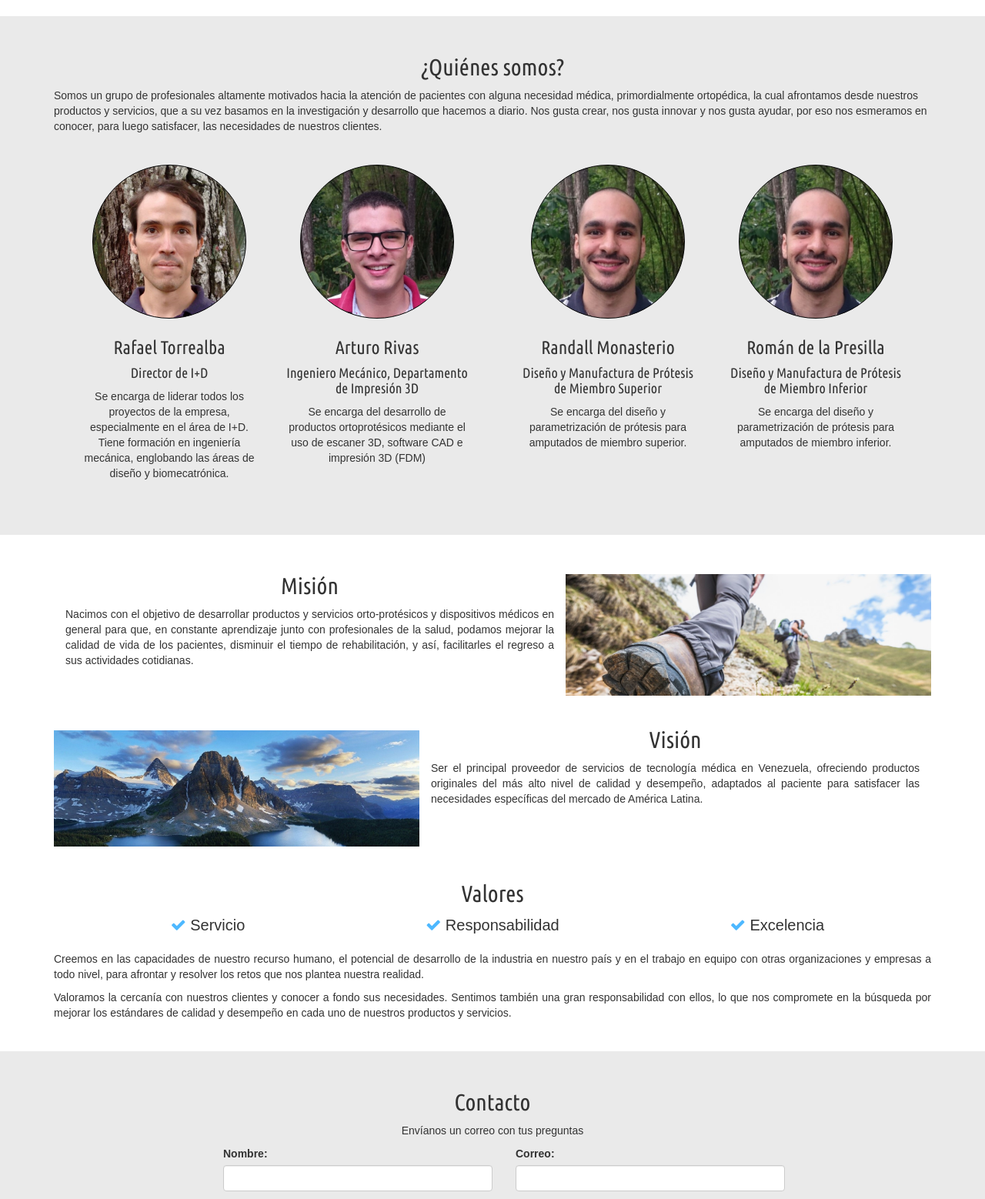
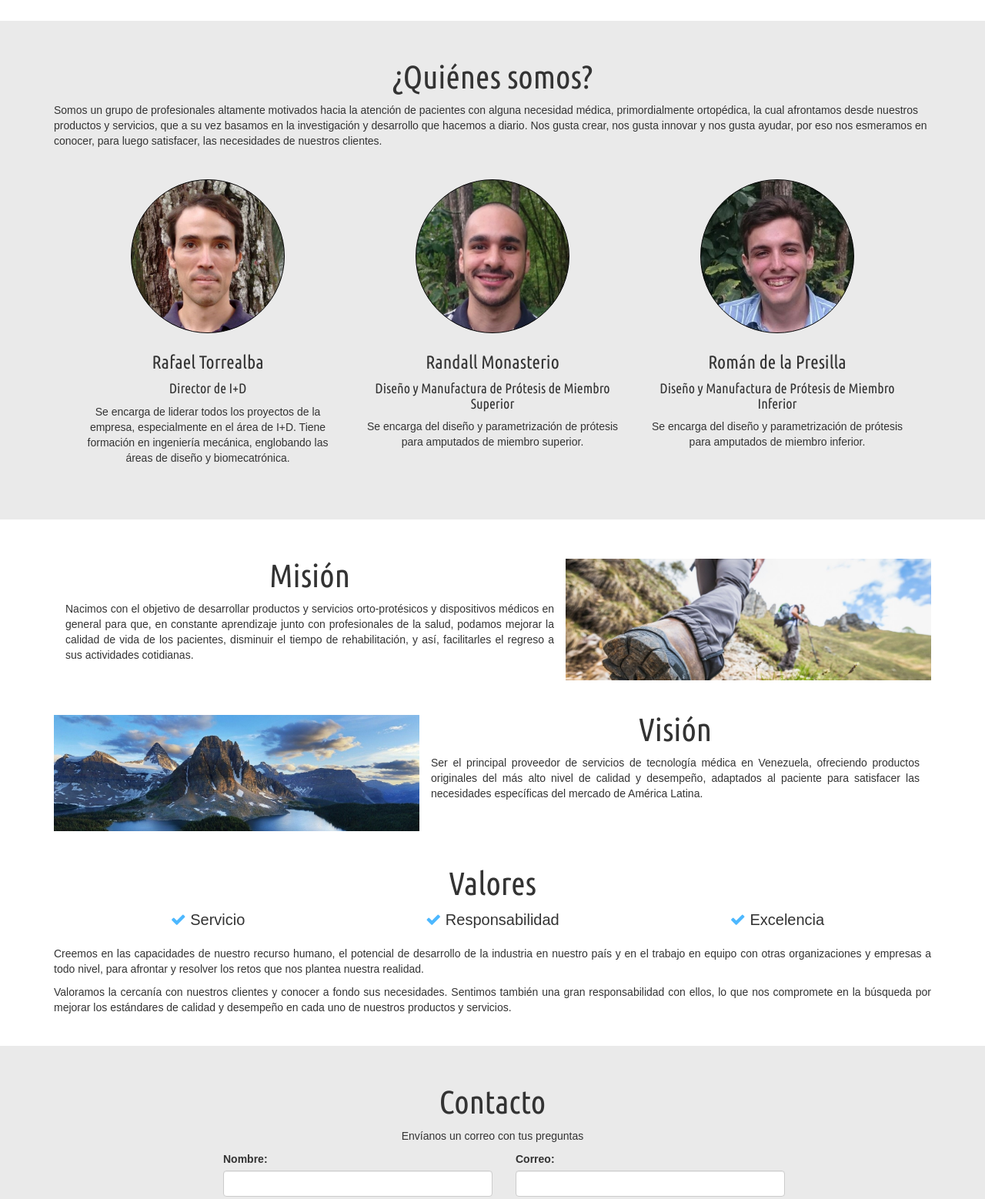
Before and after one commit to dannodan/biomekatronica, a website: page index.html in a window 1280 px wide. Shown: the part 809-2367 px from the top of the page at 77% size. Drawn offline with Linux system fonts and the light colour scheme; a web font is replaced by a local one.

Commit message:
Last Changes

```diff
--- a/css/main.css
+++ b/css/main.css
@@ -17,9 +17,13 @@ h1, h2, h3, h4 {
   font-family: 'Ubuntu Condensed', sans-serif;
 }
 
+h1 {
+  font-size: 42px;
+}
+
 .header {
   position: fixed;
-  height: 100px;
+  height: 120px;
   width: 100%;
   top: 0;
   left: 0;
@@ -30,7 +34,7 @@ h1, h2, h3, h4 {
 .navbar {
   display: inline-block;
   float: right;
-  padding: 40px 0;
+  padding: 50px 0;
 }
 
 .navbar a {
@@ -74,7 +78,7 @@ section:before {
 }
 
 .marco-logo {
-  height: 90px;
+  height: 100px;
   width: 300px;
   display: inline-block;
   background: url("../images/Biomekatronica.png") no-repeat center center;
@@ -119,8 +123,8 @@ section:before {
   background-size: contain;
 }
 
-.samuel {
-  background: url("../images/Samuel.jpg") no-repeat center center;
+.roman {
+  background: url("../images/Roman.jpg") no-repeat center center;
   background-size: contain;
 }
 
@@ -152,18 +156,21 @@ section:before {
 }
 
 .usb {
-  background: url("../images/USB.jpg") no-repeat center center;
+  background: url("../images/USB.png") no-repeat center center;
   background-size: contain;
+  cursor: pointer;
   height: 70px;
 }
 .pts {
   background: url("../images/PTS.jpg") no-repeat center center;
   background-size: contain;
+  cursor: pointer;
   height: 70px;
 }
 .biomecanica {
   background: url("../images/BiomecanicaUSB.jpg") no-repeat center center;
   background-size: contain;
+  cursor: pointer;
   height: 70px;
 }
 .biotecpro {
@@ -171,3 +178,8 @@ section:before {
   background-size: contain;
   height: 70px;
 }
+.contactos {
+  background: url("../images/Correoimagen.png") no-repeat -10px center;
+  background-size: 250px;
+  height: 100px;
+}
--- a/index.html
+++ b/index.html
@@ -98,9 +98,9 @@
       <section id="quienes-somos">
         <div class="inner-section" style="background:#eaeaea;">
           <div class="container">
-            <h2 style="text-align: center">
+            <h1 style="text-align: center">
               ¿Quiénes somos?
-            </h2>
+            </h1>
             <p>
               Somos un grupo de profesionales altamente motivados hacia la atención de pacientes con alguna necesidad médica,
               primordialmente ortopédica, la cual afrontamos desde nuestros productos y servicios, que a su vez basamos en la
@@ -109,8 +109,8 @@
             </p>
           </div>
           <div class="container" style="text-align: center; margin: 30px auto;">
-            <div class="col-md-6 col-sm-12">
-              <div class="col-md-6 col-sm-6" style="display: inline-block">
+            <div class="col-md-12 col-sm-12">
+              <div class="col-md-4 col-sm-4" style="display: inline-block">
                 <div class="marco-foto torrealba">
                 </div>
                 <div>
@@ -126,24 +126,7 @@
                   </p>
                 </div>
               </div>
-              <div class="col-md-6 col-sm-6" style="display: inline-block">
-                <div class="marco-foto arturo">
-                </div>
-                <div>
-                  <h3>
-                    Arturo Rivas
-                  </h3>
-                  <h4>
-                    Ingeniero Mecánico, Departamento de Impresión 3D
-                  </h4>
-                  <p>
-                    Se encarga del desarrollo de productos ortoprotésicos mediante el uso de escaner 3D, software CAD e impresión 3D (FDM)
-                  </p>
-                </div>
-              </div>
-            </div>
-            <div class="col-md-6 col-sm-12">
-              <div class="col-md-6 col-sm-6" style="display: inline-block">
+              <div class="col-md-4 col-sm-4" style="display: inline-block">
                 <div class="marco-foto randall">
                 </div>
                 <div>
@@ -158,8 +141,8 @@
                   </p>
                 </div>
               </div>
-              <div class="col-md-6 col-sm-6" style="display: inline-block">
-                <div class="marco-foto randall">
+              <div class="col-md-4 col-sm-4" style="display: inline-block">
+                <div class="marco-foto roman">
                 </div>
                 <div>
                   <h3>
@@ -181,9 +164,9 @@
         <div class="inner-section">
           <div class="container">
             <div class="col-md-7 col-sm-7">
-              <h2 style="text-align: center;">
+              <h1 style="text-align: center;">
                 Misión
-              </h2>
+              </h1>
               <p style="text-align: justify;">
                 Nacimos con el objetivo de desarrollar productos y servicios orto-protésicos y dispositivos médicos en general para que,
                 en constante aprendizaje junto con profesionales de la salud, podamos mejorar la calidad de vida de los pacientes,
@@ -196,9 +179,9 @@
           <div class="container">
             <div class="col-md-5 col-sm-5 vision-image"></div>
             <div class="col-md-7 col-sm-7">
-              <h2 style="text-align: center;">
+              <h1 style="text-align: center;">
                 Visión
-              </h2>
+              </h1>
               <p style="text-align: justify;">
                 Ser el principal proveedor de servicios de tecnología médica en Venezuela,
                 ofreciendo productos originales del más alto nivel de calidad y desempeño,
@@ -209,9 +192,9 @@
 
           <div class="container">
             <div>
-              <h2 style="text-align: center;">
+              <h1 style="text-align: center;">
                 Valores
-              </h2>
+              </h1>
               <div class="col-md-12 col-sm-12" style="font-size: 20px; margin: 0 0 20px">
                 <div class="col-md-4 col-sm-4" style="text-align: center;">
                   <span class="fa fa-check" style="color: #4db8ff"></span> Servicio
@@ -242,9 +225,9 @@
       <section id="contacto">
         <div class="inner-section" style="background:#eaeaea;">
           <div class="container" style="text-align: center;">
-             <h2>
+             <h1>
                Contacto
-            </h2>
+            </h1>
             <p>
               Envíanos un correo con tus preguntas
             </p>
@@ -310,11 +293,8 @@
               Contactos
             </h4>
             <p>
-              Tel. +58 212 906.4234 / +58 424 186.6561<br>
-              biomekatronica.ve@gmail.com<br>
-              rtorrealba@usb.ve<br>
-              arturojoserivas@gmail.com<br>
-              vivianartinoco@gmail.com<br>
+              Tel. +58 212 906.4234 / +58 212 9064084<br>
+              <div class="contactos"></div>
             </p>
           </div>
           <div class="col-md-12 col-sm-12" style="text-align: center; margin-top:30px;">
```
Also changed, not shown: images/Biomekatronica.png, images/Correoimagen.png, images/Roman.jpg (added), images/USB.jpg (deleted), images/USB.png (added).
